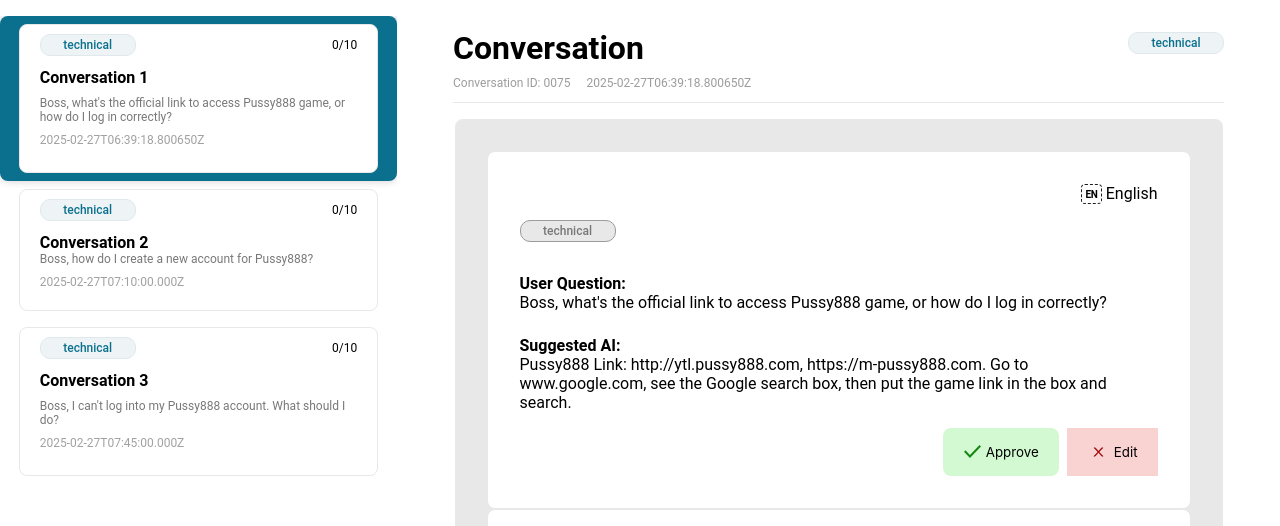
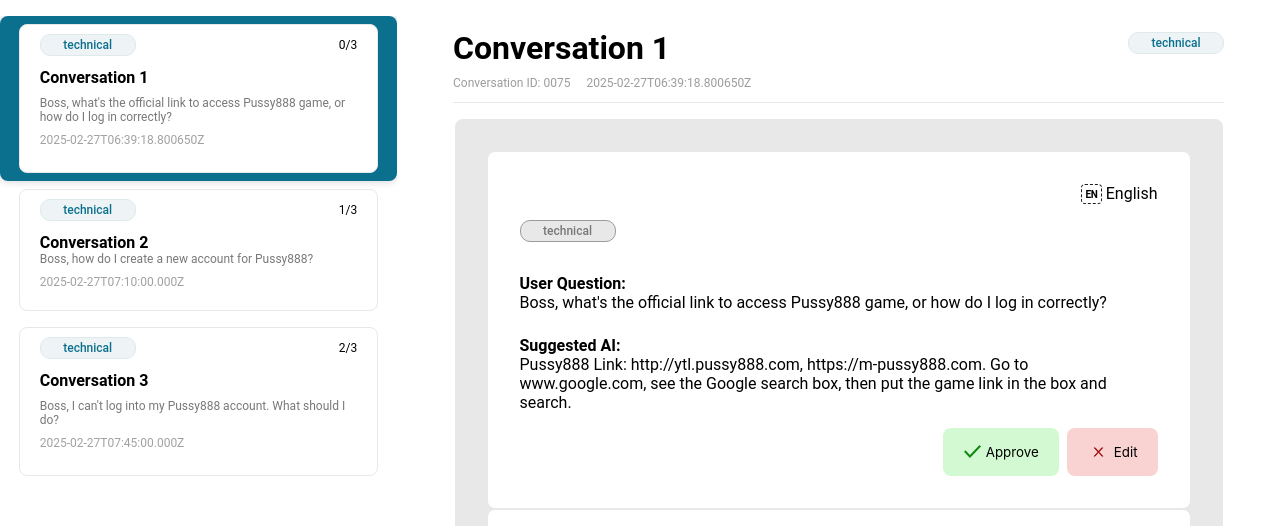
Before and after one commit to mjprod/admin-panel, a React (Create React App) app: page /main in a window 1280 px wide. Shown: the top 526 px of the page. Built offline with nearby package versions, Linux system fonts and the light colour scheme.

Commit message:
added completed ui change

```diff
--- a/src/components/ConversationList.tsx
+++ b/src/components/ConversationList.tsx
@@ -9,7 +9,7 @@ interface ConversationListProps {
   currentPage: number;
   totalPages: number;
   onPageChange: (page: number) => void;
-  onConversationSelect: (conv: Conversation) => void;
+  onConversationSelect: (conv: Conversation, index: number) => void;
 }
 
 const ConversationList: React.FC<ConversationListProps> = ({
@@ -21,9 +21,9 @@ const ConversationList: React.FC<ConversationListProps> = ({
 }) => {
   const [selectedId, setSelectedId] = useState<string>(conversations[0].id);
 
-  const handleSelect = (conv: Conversation) => {
+  const handleSelect = (conv: Conversation, index: number) => {
     setSelectedId(conv.id);
-    onConversationSelect(conv);
+    onConversationSelect(conv, index);
   };
 
   return (
@@ -32,12 +32,12 @@ const ConversationList: React.FC<ConversationListProps> = ({
         {conversations.map((conv, index) => (
           <div
             key={conv.id}
-            onClick={() => handleSelect(conv)}
+            onClick={() => handleSelect(conv, index)}
             className={clsx(styles["conversation-item"], {
               [styles["selected"]]: selectedId === conv.id,
             })}
           >
-            <ConversationCard key={conv.id} category={conv.metadata.category} progress={"0/10"} title={`Conversation ${index + 1}`} question={conv.question.text} date={conv.metadata.lastUpdated}  />
+            <ConversationCard key={conv.id} category={conv.metadata.category} progress={`${conv.action_status.completed}/${conv.action_status.total}`} title={`Conversation ${index + 1}`} question={conv.question.text} date={conv.metadata.lastUpdated}  />
           </div>
         ))}
       </div>
--- a/src/components/button/CustomButton.module.css
+++ b/src/components/button/CustomButton.module.css
@@ -6,13 +6,34 @@
   font-family: Inter;
   font-weight: var(--font-weight400);
   gap: 0.5rem;
-    border-radius: var(--border-Radius400);
+  border-radius: 0.5rem;
   cursor: pointer;
   position: relative;
+  padding: 0.75rem 1.25rem;
   transition: all 400ms ease;
+  border: none;
 }
 
-.pre-approve {border-radius: 0.5rem;
-    background: #D3F9D2;}
+.pre-approve {
+  background: #d3f9d2;
+}
 
-.reject {background: #F9D2D2;}
+.pre-approve:hover {
+  background: #a0e89c;
+}
+
+.reject {
+  background: #f9d2d2;
+}
+
+.reject:hover {
+  background: #e89c9c;
+}
+
+.normal {
+  background: #e0d7d7;
+}
+
+.normal:hover {
+  background: #bfb5b5;
+}
--- a/src/pages/Main.tsx
+++ b/src/pages/Main.tsx
@@ -4,16 +4,27 @@ import Sidepage from "./components/Sidepage";
 import { Conversation, conversations } from "../util/ExampleData";
 
 const Main = () => {
+  const notCompleted = conversations.filter(
+    (conv) => conv.action_status.completed !== conv.action_status.total
+  );
+
   const [selectedConversation, setSelectedConversation] =
-    useState<Conversation>(conversations[0]);
+    useState<Conversation>(notCompleted[0]);
+    const [index, setSelectedIndex] =
+    useState<number>(0);
+
+    const onConversationSelect = (conv: Conversation, index: number) => {
+      setSelectedConversation(conv);
+      setSelectedIndex(index);
+    };
 
   return (
     <div className="main-container">
       <Sidebar
-        conversations={conversations}
-        onConversationSelect={setSelectedConversation}
+        conversations={notCompleted}
+        onConversationSelect={onConversationSelect}
       />
-      <Sidepage selectedConversation={selectedConversation} />
+      <Sidepage selectedConversation={selectedConversation} index={index}/>
     </div>
   );
 };
--- a/src/pages/components/QuestionGroup.tsx
+++ b/src/pages/components/QuestionGroup.tsx
@@ -16,6 +16,7 @@ const QuestionGroup: React.FC<QuestionGroupProps> = ({ conversation }) => {
         subcategories: conversation.metadata.category,
         userQuestion: conversation.question.languages.en,
         aiAnswer: conversation.answer.detailed.en.ans,
+        status: conversation.answer.detailed.en.status
       },
       {
         language: "MS",
@@ -23,6 +24,7 @@ const QuestionGroup: React.FC<QuestionGroupProps> = ({ conversation }) => {
         subcategories: conversation.metadata.category,
         userQuestion: conversation.question.languages.ms,
         aiAnswer: conversation.answer.detailed.ms.ans,
+        status: conversation.answer.detailed.ms.status
       },
       {
         language: "CN",
@@ -30,6 +32,7 @@ const QuestionGroup: React.FC<QuestionGroupProps> = ({ conversation }) => {
         subcategories: conversation.metadata.category,
         userQuestion: conversation.question.languages.cn,
         aiAnswer: conversation.answer.detailed.cn.ans,
+        status: conversation.answer.detailed.cn.status
       },
     ];
   };
--- a/src/pages/components/QuestionItem.tsx
+++ b/src/pages/components/QuestionItem.tsx
@@ -1,6 +1,7 @@
 import React, { useState } from "react";
 import CustomButton, { ButtonType } from "../../components/button/CustomButton";
 import Badge, { BadgeType } from "../../components/Badge";
+import clsx from "clsx";
 
 interface QuestionItemProps {
   language: string;
@@ -8,6 +9,7 @@ interface QuestionItemProps {
   subcategories: string[];
   userQuestion: string;
   aiAnswer: string;
+  status?: number;
 }
 
 const QuestionItem: React.FC<QuestionItemProps> = ({
@@ -16,12 +18,13 @@ const QuestionItem: React.FC<QuestionItemProps> = ({
   subcategories,
   userQuestion,
   aiAnswer,
+  status = 0
 }) => {
   const [isEditSelected, setEditSelected] = useState(false);
   const [text, setText] = useState(aiAnswer);
   const [approveText, setApprovedText] = useState("Approve");
   const [rejectText, setRejectText] = useState("Edit");
-  const [actionDone, setActionDone] = useState(false);
+  const [actionDone, setActionDone] = useState<boolean>(status !== 0);
 
   // const edit = (
   //   <div>
@@ -83,7 +86,7 @@ const QuestionItem: React.FC<QuestionItemProps> = ({
   };
 
   return (
-    <div className="question-container">
+    <div className={clsx("question-container", actionDone && "action-done")}>
       {/* Language Indicator */}
       <div className="row01 language">
         <div className="language-indicator">{language}</div>&nbsp;
--- a/src/pages/components/Sidebar.tsx
+++ b/src/pages/components/Sidebar.tsx
@@ -6,7 +6,7 @@ import { Conversation } from "../../util/ExampleData";
 
 interface SidebarProps {
   conversations: Conversation[];
-  onConversationSelect: (conv: Conversation) => void;
+  onConversationSelect: (conv: Conversation, index: number) => void;
 }
 
 const Sidebar: React.FC<SidebarProps> = ({conversations, onConversationSelect}) => {
--- a/src/pages/components/Sidepage.tsx
+++ b/src/pages/components/Sidepage.tsx
@@ -6,13 +6,14 @@ import styles from "./Sidepage.module.css";
 
 interface SidepageProps {
   selectedConversation: Conversation;
+  index: number;
 }
 
-const Sidepage: React.FC<SidepageProps> = ({ selectedConversation }) => {
+const Sidepage: React.FC<SidepageProps> = ({ selectedConversation, index }) => {
   return (
     <main>
       <ConversationDetails
-        title={"Conversation"}
+        title={`Conversation ${index + 1}`}
         id={selectedConversation.id}
         date={selectedConversation.metadata.lastUpdated}
         category={selectedConversation.metadata.category}
--- a/src/style/style.css
+++ b/src/style/style.css
@@ -424,3 +424,7 @@ body {
   /* padding: 6px; */
   font-size: 16px;
 }
+
+.action-done {
+  background-color: #ddffdc;
+}
--- a/src/util/ExampleData.tsx
+++ b/src/util/ExampleData.tsx
@@ -75,7 +75,7 @@ export const conversations = [
     id: "0075",
     action_status: {
       total: 3,
-      completed: 1,
+      completed: 0,
     },
     question: {
       text: "Boss, what's the official link to access Pussy888 game, or how do I log in correctly?",
@@ -142,7 +142,7 @@ export const conversations = [
   {
     id: "0076",
     action_status: {
-      total: 2,
+      total: 3,
       completed: 1,
     },
     question: {
@@ -164,7 +164,7 @@ export const conversations = [
       detailed: {
         en: {
           ans: "To create a Pussy888 account, visit https://pussy888.com and click 'Sign Up'. Fill in your details, choose a username, and set a password. Follow the verification steps to activate your account.",
-          status: 1,
+          status: 0,
         },
         ms: {
           ans: "Untuk membuat akaun Pussy888, lawati https://pussy888.com dan klik 'Daftar'. Isikan maklumat anda, pilih nama pengguna, dan tetapkan kata laluan. Ikuti langkah pengesahan untuk mengaktifkan akaun anda.",
@@ -172,7 +172,7 @@ export const conversations = [
         },
         cn: {
           ans: "要創建Pussy888賬戶,請訪問https://pussy888.com並點擊'註冊'。填寫您的詳細信息，選擇用戶名並設置密碼。按照驗證步驟激活您的帳戶。",
-          status: 1,
+          status: 0,
         },
       },
       conditions: ["User must be 18+ to register."],
@@ -212,7 +212,7 @@ export const conversations = [
   {
     id: "0077",
     action_status: {
-      total: 4,
+      total: 3,
       completed: 2,
     },
     question: {
@@ -234,7 +234,7 @@ export const conversations = [
       detailed: {
         en: {
           ans: "If you can't log in, check if you are entering the correct username and password. If you forgot your password, click 'Forgot Password' on the login page to reset it. If your account is locked, contact support at support@pussy888.com.",
-          status: 1,
+          status: 0,
         },
         ms: {
           ans: "Jika anda tidak dapat log masuk, pastikan anda memasukkan nama pengguna dan kata laluan yang betul. Jika anda lupa kata laluan anda, klik 'Lupa Kata Laluan' di halaman log masuk untuk menetapkannya semula. Jika akaun anda dikunci, hubungi sokongan di support@pussy888.com.",
```
Lines whose indentation alone changed are shown as unchanged.
